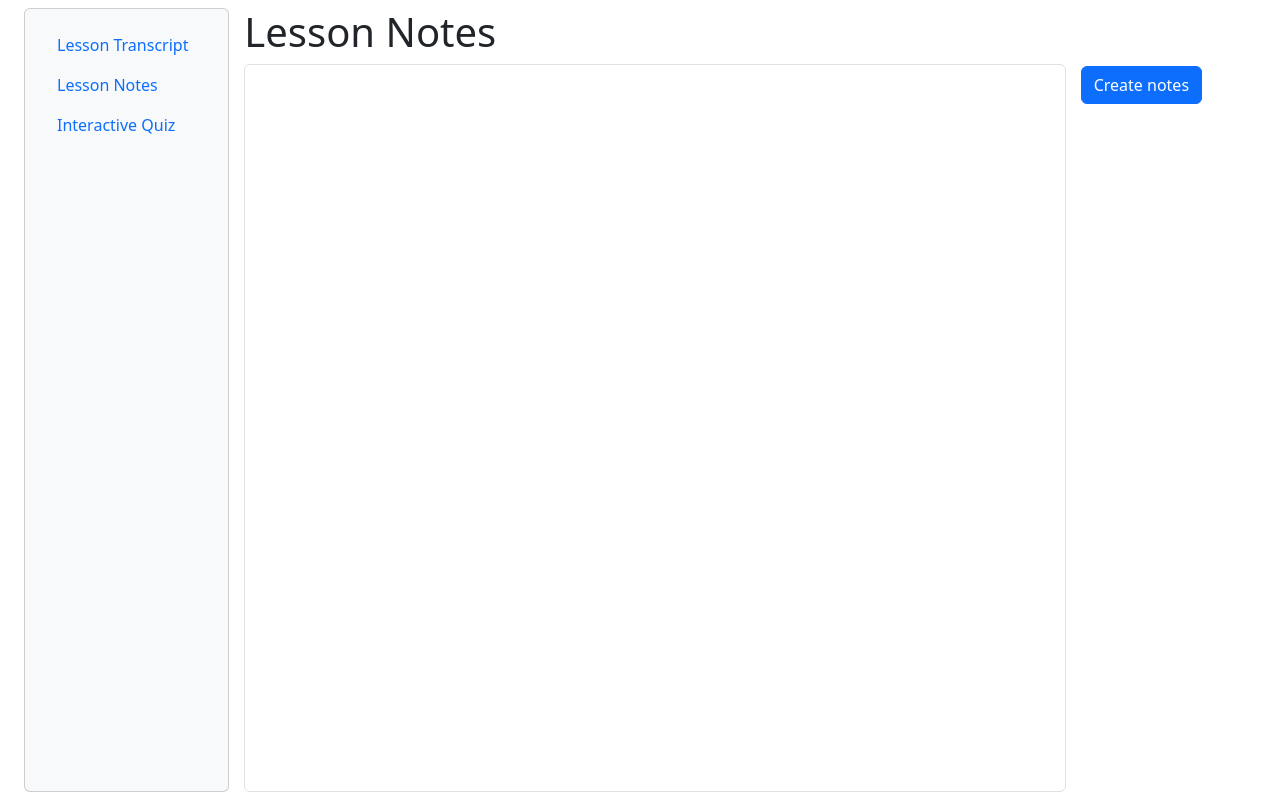
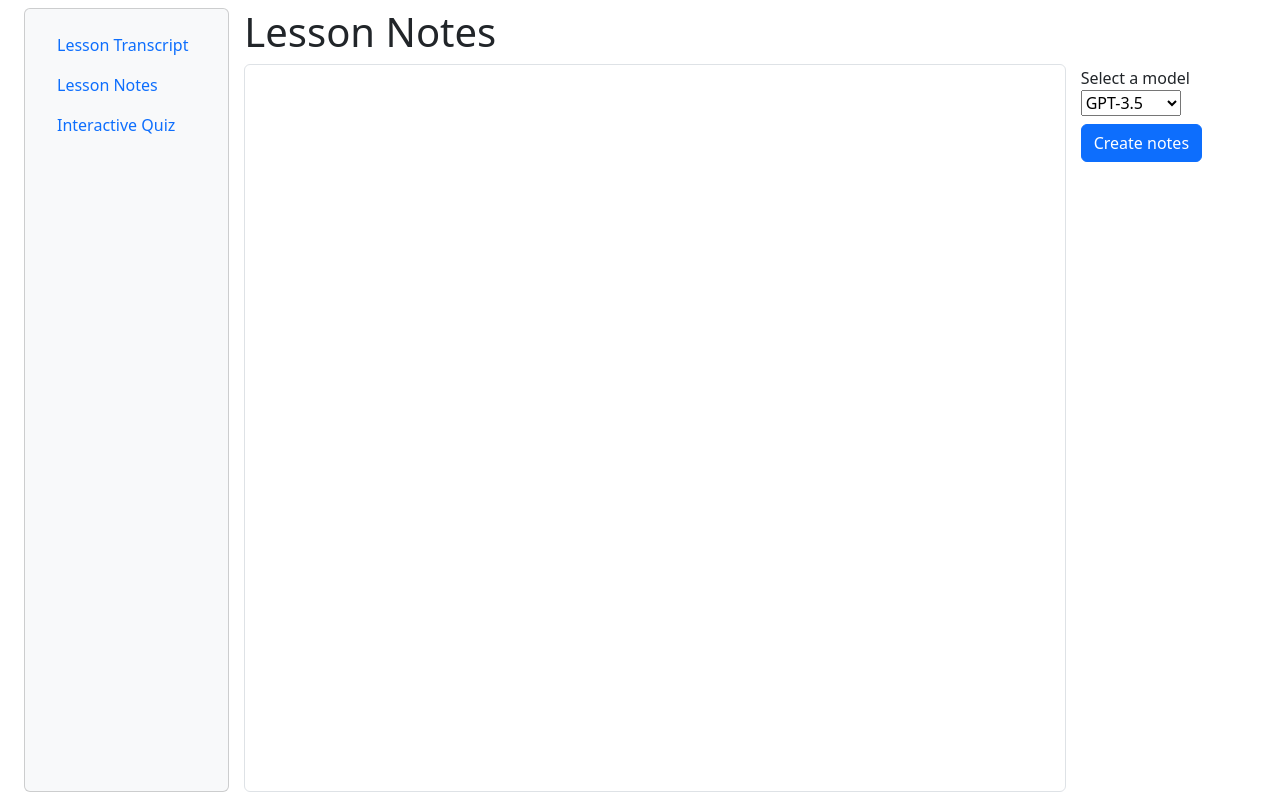
Before and after one commit to Zemelware/StudyX, a Flask app: page /notes in a window 1280 px wide. Run offline with Flask 3, Linux system fonts and the light colour scheme.

Commit message:
Add model selector to notes.html

```diff
--- a/main.py
+++ b/main.py
@@ -26,22 +26,20 @@ def transcribe_audio(file):
 def transcript_to_notes(transcript, model):
     # TODO: add support for notes with headings and stuff (maybe using markdown)
 
-    # response = openai.ChatCompletion.create(
-    #     model=model,
-    #     messages=[
-    #         {"role": "system", "content": "You are a note taker that takes notes based on a transcript from a school lecture.\
-    #                                        Make the notes concise but make sure you also get down all the important information.\
-    #                                        Also, keep in mind that the transcript may contain text from different people speaking.\
-    #                                        Don't type anything else but the notes."},
-    #         {"role": "user", "content": "I am going to give you a transcript to create notes for. Type 'Y' if you're ready."},
-    #         {"role": "assistant", "content": "Y"},
-    #         {"role": "user", "content": transcript}
-    #     ]
-    # )
-    # notes = response["choices"][0]["message"]["content"]
+    response = openai.ChatCompletion.create(
+        model=model,
+        messages=[
+            {"role": "system", "content": "You are a note taker that takes notes based on a transcript from a school lecture.\
+                                           Make the notes concise but make sure you also get down all the important information.\
+                                           Also, keep in mind that the transcript may contain text from different people speaking.\
+                                           Don't type anything else but the notes."},
+            {"role": "user", "content": "I am going to give you a transcript to create notes for. Type 'Y' if you're ready."},
+            {"role": "assistant", "content": "Y"},
+            {"role": "user", "content": transcript}
+        ]
+    )
+    notes = response["choices"][0]["message"]["content"]
     # TODO: also check the finish reason to make sure its valid
-
-    notes = "These are test notes.\n- This\n- Is\n- A\n- Test"
 
     return notes
 
@@ -68,12 +66,14 @@ def ai_chat_response(message_history, model):
     return response_text
 
 
-@app.route("/", methods=["GET", "POST"])
+@app.route("/")
+def index():
+    return redirect(url_for("transcript"))
+
+
 @app.route("/transcript", methods=["GET", "POST"])
 @app.route("/transcript/", methods=["GET", "POST"])
 def transcript():
-    # TODO: if the user edits the transcript, then update the variable and the session variable
-
     if request.method == "POST":
         # This code will run when the user clicks "Create transcript" or they edit the transcript
 
@@ -101,26 +101,41 @@ def transcript():
 @app.route("/notes", methods=["GET", "POST"])
 @app.route("/notes/", methods=["GET", "POST"])
 def notes():
+    if "model-notes" in session:
+        model_notes = session["model-notes"]
+    else:
+        model_notes = "GPT-3.5"
+
     if request.method == "POST":
-        # TODO: handle if transcript doesn't exist (give a warning to the user)
-        # This code will run when the user clicks "Create notes" or they edit the notes textarea
+        # This code will run when the user clicks "Create notes", or they edit the notes textarea, or they select a model
 
-        # Check if the user clicked the "Create notes" button
-        notes = request.form["notes"]
-        create_notes_clicked = "create-notes" in request.form
+        if "model-notes" in request.form:
+            model_notes = request.form["model-notes"]
 
-        if create_notes_clicked:
-            transcript = session["transcript"]
-            # TODO: create dropdown for user to select the model
-            notes = transcript_to_notes(transcript, "gpt-3.5-turbo")
+            session["model-notes"] = model_notes
+        else:
+            # Check if the user clicked the "Create notes" button
+            notes = request.form["notes"]
+            create_notes_clicked = "create-notes" in request.form
 
-        session["notes"] = notes
+            if create_notes_clicked:
+                # TODO: handle if transcript doesn't exist (give a warning to the user)
+                transcript = session["transcript"]
+
+                if model_notes == "GPT-3.5":
+                    notes = transcript_to_notes(transcript, "gpt-3.5-turbo")
+                elif model_notes == "GPT-4":
+                    notes = transcript_to_notes(transcript, "gpt-4")
+                elif model_notes == "Test mode":
+                    notes = "These are test notes."
+
+            session["notes"] = notes
 
         return redirect(url_for("notes"))
     else:
         # Load the notes from the session (default to empty string if they don't exist)
         notes = session.get("notes", "")
-        return render_template("notes.html", notes=notes)
+        return render_template("notes.html", notes=notes, selected_model=model_notes)
 
 
 @app.route("/interactive-quiz", methods=["GET", "POST"])
@@ -128,10 +143,10 @@ def notes():
 def quiz():
     global chat_history
 
-    if "model" in session:
-        model = session["model"]
+    if "model-quiz" in session:
+        model_quiz = session["model-quiz"]
     else:
-        model = "GPT-3.5"
+        model_quiz = "GPT-3.5"
 
     if request.method == "POST":
         if "message" in request.form:
@@ -144,11 +159,11 @@ def quiz():
             chat_history.append({"role": "user", "content": message})
 
             # Get the AI response
-            if model == "GPT-3.5":
+            if model_quiz == "GPT-3.5":
                 ai_response = ai_chat_response(chat_history, "gpt-3.5-turbo")
-            elif model == "GPT-4":
+            elif model_quiz == "GPT-4":
                 ai_response = ai_chat_response(chat_history, "gpt-4")
-            elif model == "Test mode":
+            elif model_quiz == "Test mode":
                 ai_response = "This is a test message."
 
             # Add the AI response to the chat history
@@ -156,10 +171,10 @@ def quiz():
 
             session["chat_history"] = chat_history
 
-        if "model" in request.form:
-            model = request.form["model"]
+        if "model-quiz" in request.form:
+            model_quiz = request.form["model-quiz"]
 
-            session["model"] = model
+            session["model-quiz"] = model_quiz
 
         # Redirect to the chat page
         return redirect(url_for("quiz"))
@@ -168,7 +183,7 @@ def quiz():
         chat_history = session.get("chat_history", [])
 
         # Render the quiz page with the chat history
-        return render_template("quiz.html", messages=chat_history, selected_model=model)
+        return render_template("quiz.html", messages=chat_history, selected_model=model_quiz)
 
 
 if __name__ == "__main__":
--- a/templates/notes.html
+++ b/templates/notes.html
@@ -20,6 +20,29 @@
     </form>
   </div>
   <div class="col side-menu">
+    {% macro is_selected_model(model) %}
+      {% if selected_model == model %}
+        selected
+      {% endif %}
+    {% endmacro %}
+
+    <form action="#" method="POST" class="mb-2">
+      <label for="select-notes-model">Select a model</label>
+      <select
+        name="model-notes"
+        id="select-notes-model"
+        onchange="this.form.submit()"
+      >
+        <option value="GPT-3.5" {{ is_selected_model('GPT-3.5') }}>
+          GPT-3.5
+        </option>
+        <option value="GPT-4" {{ is_selected_model('GPT-4') }}>GPT-4</option>
+        <option value="Test mode" {{ is_selected_model('Test mode') }}>
+          Test mode
+        </option>
+      </select>
+    </form>
+
     <button class="btn btn-primary" form="notes-form" name="create-notes">
       Create notes
     </button>
```
Also changed, not shown: templates/quiz.html (+7 -2 lines).
